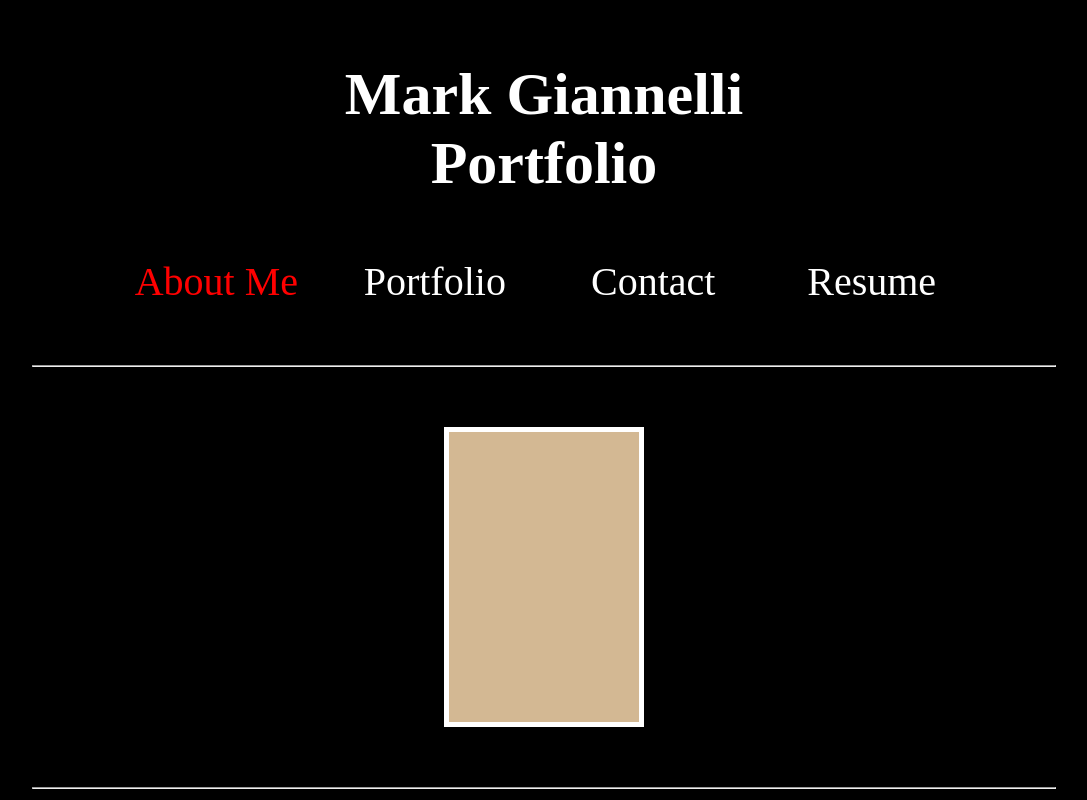
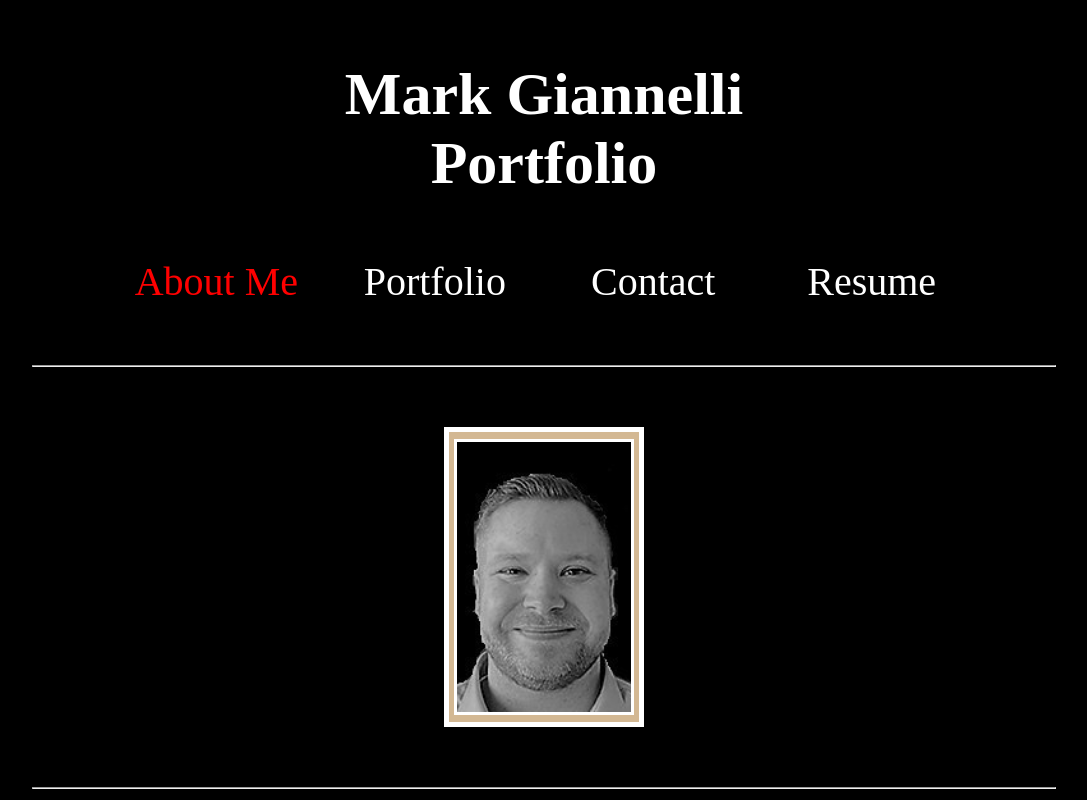
Before and after one commit to mjgiannelli/challenge-20-react-portfolio, a React (Create React App) app: page / in a window 1280 px wide. Shown: the top 800 px of the page, without its empty margins (96-1183 px from the left). Built offline with nearby package versions, Linux system fonts and the light colour scheme.

Commit message:
add background image to baseball card component

```diff
--- a/src/components/About/BaseballCard/index.js
+++ b/src/components/About/BaseballCard/index.js
@@ -1,7 +1,9 @@
 const BaseballCard = () => {
     return(
         <div id='card-container'>
+            <div id='card-body'>
 
+            </div>
         </div>
     )
 }
--- a/src/index.css
+++ b/src/index.css
@@ -459,6 +459,16 @@ ul {
   height: 30rem;
   margin: auto;
   background-color: rgb(211,184,147);
+  display: flex;
+}
+
+#card-body {
+  border: solid .3rem white;
+  width: 95%;
+  height: 95%;
+  margin: auto;
+  background: url('./assets/images/me-black-background-3.jpg') center center no-repeat;
+  background-size: cover;
 }
 
 }
```
